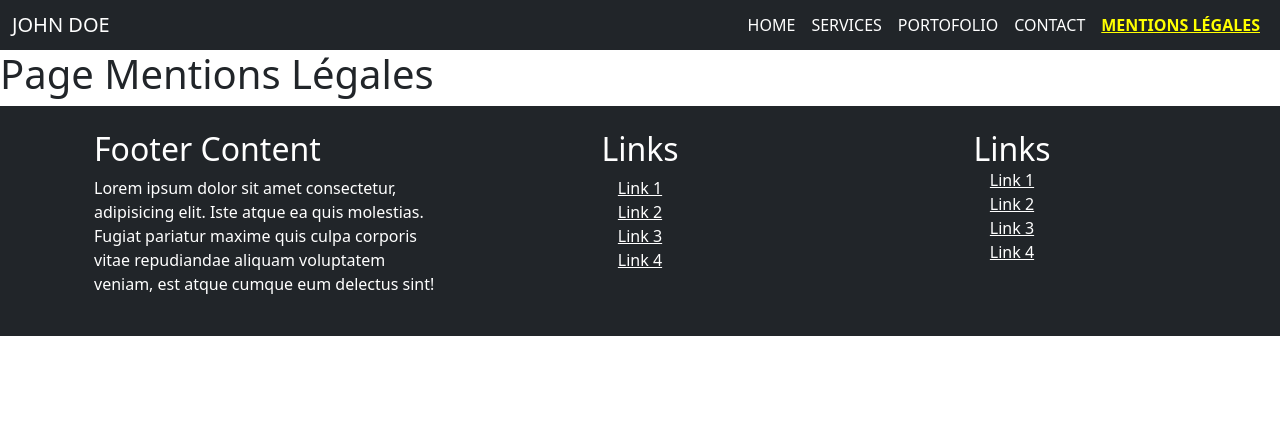
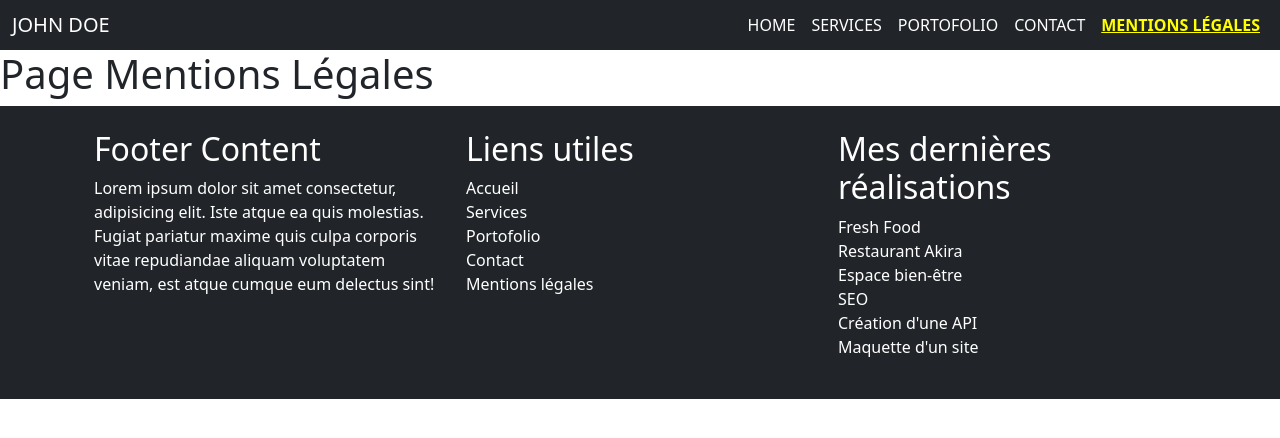
Before and after one commit to CL4P-TP-afk/Devoir_Creez_portfolio_React, a React (Vite) app in the folder app/: page /mentionslegales in a window 1280 px wide. Shown: the top 438 px of the page. Built offline with nearby package versions, Linux system fonts and the light colour scheme.

Commit message:
liens footer mis en place , ajout du style et effet

```diff
--- a/app/src/components/Footer.jsx
+++ b/app/src/components/Footer.jsx
@@ -1,13 +1,29 @@
+import { Link } from "react-router-dom";
+import "./links-styles.css";
+
+const Lien = (props) => {
+  return (
+    <li>
+      <Link
+        to={props.page}
+        className="text-white footer-lien"
+      >
+        {props.lien}
+      </Link>
+    </li>
+  );
+};
+
+
 const Foot = () => {
   return (
     <>
-      <footer className="bg-dark text-center  text-white">
-
+      <footer className="bg-dark text-white">
         <div className="container p-4">
           <div className="row">
+
             <div className="col-lg-4 col-md-4 mb-4 mb-md-0 text-start">
-              <h2 className="font-bold">Footer Content</h2>
-
+              <h2 className="">Footer Content</h2>
               <p>
                 Lorem ipsum dolor sit amet consectetur, adipisicing elit. Iste
                 atque ea quis molestias. Fugiat pariatur maxime quis culpa
@@ -17,57 +33,28 @@ const Foot = () => {
             </div>
 
             <div className="col-lg-4 col-md-4 mb-4 mb-md-0 ">
-              <h2 className="font-bold">Links</h2>
-
+              <h2 className="">Liens utiles</h2>
               <ul className="list-unstyled mb-0 ">
-                <li>
-                  <a href="#!" className="text-white">
-                    Link 1
-                  </a>
-                </li>
-                <li>
-                  <a href="#!" className="text-white">
-                    Link 2
-                  </a>
-                </li>
-                <li>
-                  <a href="#!" className="text-white">
-                    Link 3
-                  </a>
-                </li>
-                <li>
-                  <a href="#!" className="text-white">
-                    Link 4
-                  </a>
-                </li>
+                <Lien lien="Accueil" page="/" />
+                <Lien lien="Services" page="/services" />
+                <Lien lien="Portofolio" page="/portfolio" />
+                <Lien lien="Contact" page="/contact" />
+                <Lien lien="Mentions légales" page="/mentionslegales" />
               </ul>
             </div>
+
             <div className="col-lg-4 col-md-4 mb-4 mb-md-0">
-              <h2 className="font-bold mb-0">Links</h2>
-
+              <h2 className=" ">Mes dernières réalisations</h2>
               <ul className="list-unstyled">
-                <li>
-                  <a href="#!" className="text-white">
-                    Link 1
-                  </a>
-                </li>
-                <li>
-                  <a href="#!" className="text-white">
-                    Link 2
-                  </a>
-                </li>
-                <li>
-                  <a href="#!" className="text-white">
-                    Link 3
-                  </a>
-                </li>
-                <li>
-                  <a href="#!" className="text-white">
-                    Link 4
-                  </a>
-                </li>
+                <Lien lien="Fresh Food" page="/portfolio" />
+                <Lien lien="Restaurant Akira" page="/portfolio" />
+                <Lien lien="Espace bien-être" page="/portfolio" />
+                <Lien lien="SEO" page="/portfolio" />
+                <Lien lien="Création d'une API" page="/portfolio" />
+                <Lien lien="Maquette d'un site" page="/portfolio" />
               </ul>
             </div>
+
           </div>
         </div>
       </footer>
--- a/app/src/components/Nav.css
+++ /dev/null
@@ -1,9 +0,0 @@
-.style-lien {
-    color:white;
-    padding: 0.5em;
-    text-transform: uppercase;
-}
-
-.style-lien:hover {
-    text-decoration: underline white !important;
-}
--- a/app/src/components/Nav.jsx
+++ b/app/src/components/Nav.jsx
@@ -1,11 +1,11 @@
 import { NavLink } from "react-router";
-import "./Nav.css";
+import "./links-styles.css";
 
 const Lien = (props) => {
   return (
     <li className="nav-item">
       <NavLink
-        className="style-lien"
+        className="nav-lien"
         to={props.page}
         style={({ isActive }) => {
           return {
@@ -27,9 +27,9 @@ const Nav = () => {
       <header className="sticky-top">
         <nav className="navbar navbar-expand-lg bg-dark " data-bs-theme="dark">
           <div className="container-fluid ">
-            <span className="navbar-brand mb-0 h1 text-white text-uppercase">
+            <h1 className="navbar-brand mb-0 h1 text-white text-uppercase">
               John Doe
-            </span>
+            </h1>
             <button
               className="navbar-toggler"
               type="button"
--- /dev/null
+++ b/app/src/components/links-styles.css
@@ -0,0 +1,17 @@
+.nav-lien {
+    color:white;
+    padding: 0.5em;
+    text-transform: uppercase;
+}
+
+.nav-lien:hover {
+    text-decoration: underline white !important;
+}
+
+.footer-lien {
+    text-decoration: none;
+}
+
+.footer-lien:hover {
+    font-weight: bold;
+}
```
